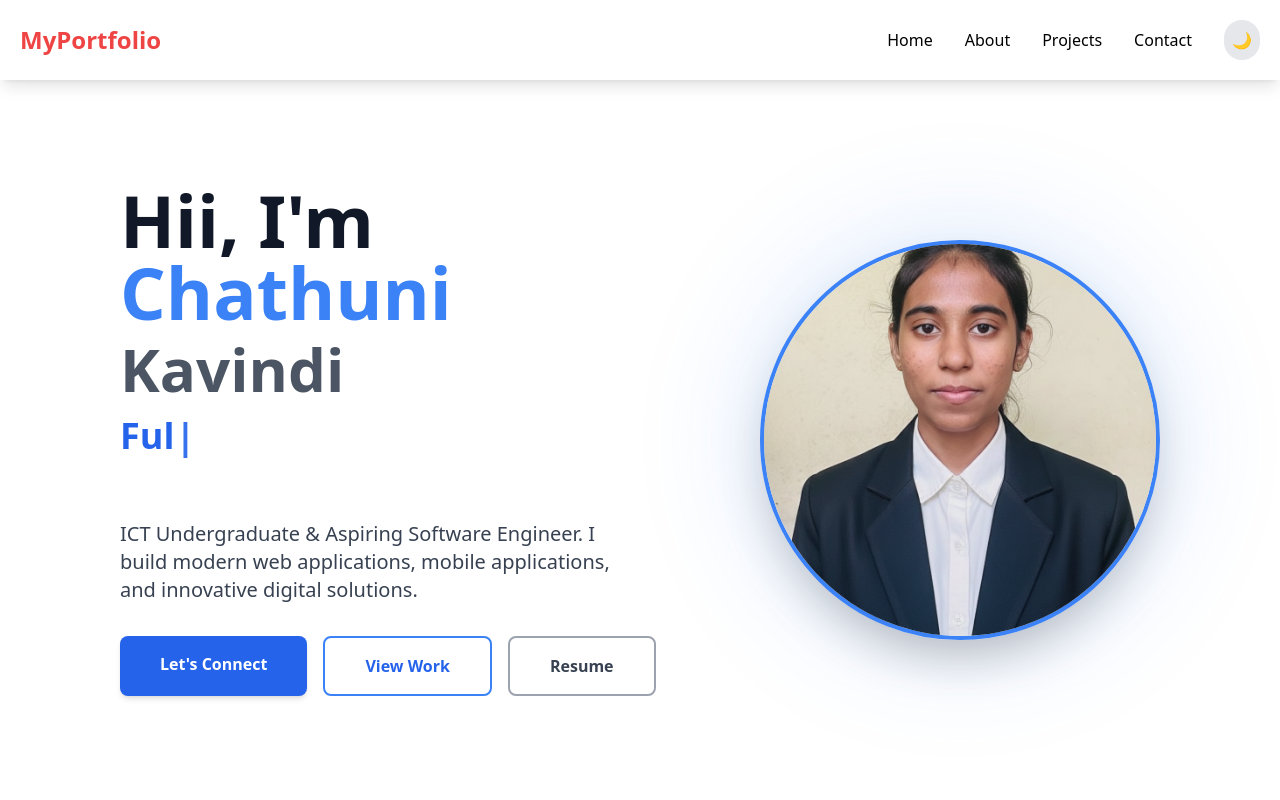
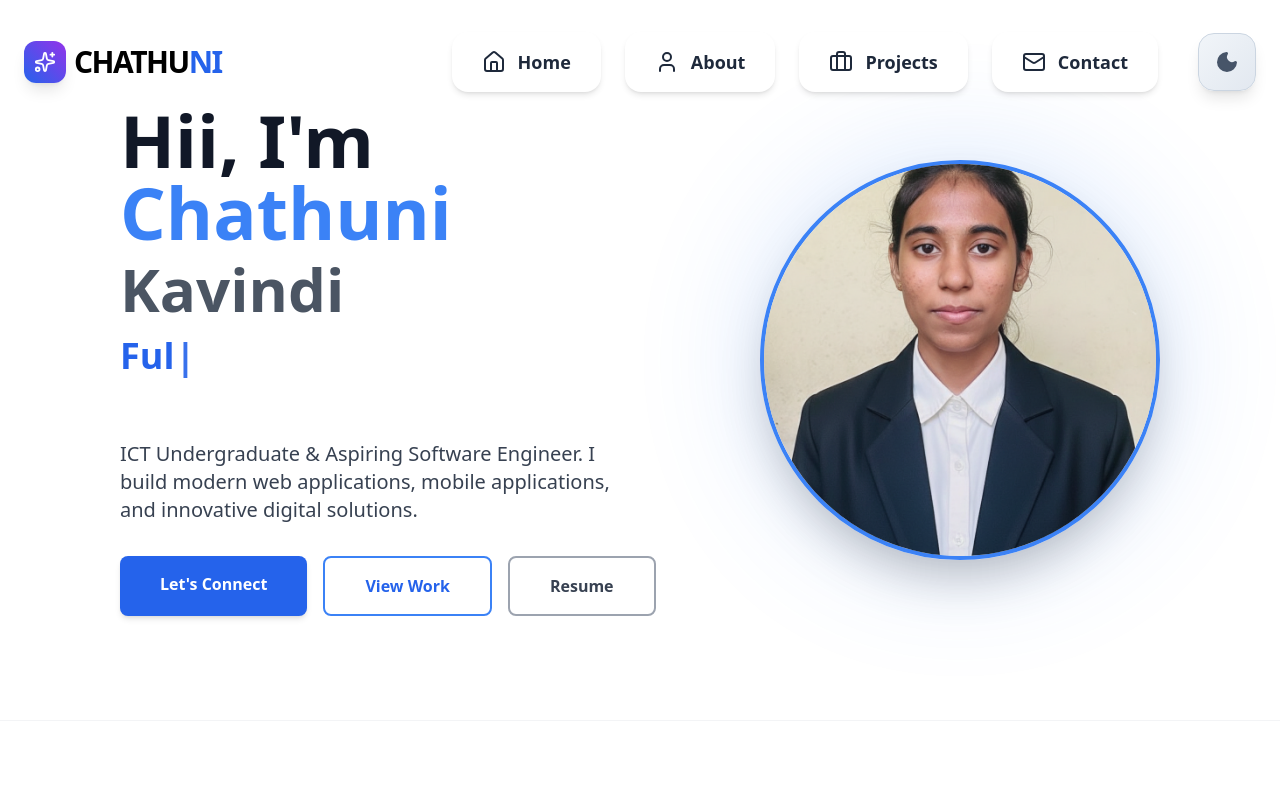
Before and after one commit to chathuni-kavindi/my-portfollio, a React (Create React App) app in the folder my-portfolio/: page / in a window 1280 px wide. Shown: the top 800 px of the page. Built offline with nearby package versions, Linux system fonts and the light colour scheme.

Commit message:
design navbar

```diff
--- a/my-portfolio/package.json
+++ b/my-portfolio/package.json
@@ -7,6 +7,7 @@
     "@testing-library/jest-dom": "^6.9.1",
     "@testing-library/react": "^16.3.1",
     "@testing-library/user-event": "^13.5.0",
+    "framer-motion": "^12.35.0",
     "lucide-react": "^0.575.0",
     "react": "^19.2.3",
     "react-dom": "^19.2.3",
--- a/my-portfolio/src/components/Navbar.js
+++ b/my-portfolio/src/components/Navbar.js
@@ -1,68 +1,129 @@
-import React, { useState } from 'react';
+import React, { useState, useEffect } from 'react';
 import { HashLink as Link } from 'react-router-hash-link';
-import { FaBars, FaTimes } from 'react-icons/fa'; // Hamburger icons සඳහා
+import { motion, AnimatePresence } from 'framer-motion';
+import { Home, User, Briefcase, Mail, Moon, Sun, Menu, X, Sparkles } from 'lucide-react';
 
 const Navbar = ({ darkMode, setDarkMode }) => {
-  const [isOpen, setIsOpen] = useState(false); // Mobile menu එක open/close කිරීමට
+  const [isOpen, setIsOpen] = useState(false);
+  const [scrolled, setScrolled] = useState(false);
+
+  useEffect(() => {
+    const handleScroll = () => setScrolled(window.scrollY > 20);
+    window.addEventListener('scroll', handleScroll);
+    return () => window.removeEventListener('scroll', handleScroll);
+  }, []);
 
   const toggleMenu = () => setIsOpen(!isOpen);
-
-  // Link එකක් click කළාම mobile menu එක auto close වෙන්න
   const closeMenu = () => setIsOpen(false);
 
+  const navLinks = [
+    {
+      name: 'Home', to: '/#home', icon: <Home size={24} />, // Icon size increased to 24
+      color: 'hover:bg-blue-600',
+      animation: { scale: [1, 1.1, 1], transition: { repeat: Infinity, duration: 2 } }
+    },
+    {
+      name: 'About', to: '/#about', icon: <User size={24} />,
+      color: 'hover:bg-purple-600',
+      animation: { rotate: [0, -10, 10, 0] }
+    },
+    {
+      name: 'Projects', to: '/#projects', icon: <Briefcase size={24} />,
+      color: 'hover:bg-emerald-600',
+      animation: { y: -5 }
+    },
+    {
+      name: 'Contact', to: '/#contact', icon: <Mail size={24} />,
+      color: 'hover:bg-orange-600',
+      animation: { scaleX: 1.1, scaleY: 0.9 }
+    },
+  ];
+
   return (
-    <nav className={`p-5 sticky top-0 z-[100] shadow-lg transition-colors duration-300 ${
-      darkMode ? 'bg-gray-800 text-white' : 'bg-white text-black'
+    <nav className={`fixed top-0 w-full z-[100] transition-all duration-500 ${
+      scrolled ? 'py-4 bg-white/90 dark:bg-[#030712]/95 backdrop-blur-md shadow-2xl' : 'py-8 bg-transparent'
     }`}>
-      <div className="max-w-7xl mx-auto flex justify-between items-center">
+      <div className="max-w-7xl mx-auto px-6 flex justify-between items-center">
 
-        {/* Logo */}
-        <h1 className="text-2xl font-bold text-red-500">MyPortfolio</h1>
+        {/* Logo Section (කලින් විදිහටමයි) */}
+        <motion.div whileHover={{ scale: 1.05 }} className="flex items-center gap-2 group cursor-pointer">
+          <div className="bg-gradient-to-tr from-blue-600 to-purple-600 p-2.5 rounded-xl shadow-lg text-white">
+            <Sparkles size={22} />
+          </div>
+          <h1 className="text-3xl font-black tracking-tighter dark:text-white uppercase">
+            CHATHU<span className="text-blue-600">NI</span>
+          </h1>
+        </motion.div>
 
-        {/* Desktop Navigation Links (Large screen වලදී පමණක් පෙනේ) */}
-        <div className="hidden md:flex space-x-8 items-center font-medium">
-          <Link smooth to="/#home" className="hover:text-red-500 transition">Home</Link>
-          <Link smooth to="/#about" className="hover:text-red-500 transition">About</Link>
-          <Link smooth to="/#projects" className="hover:text-red-500 transition">Projects</Link>
-          <Link smooth to="/#contact" className="hover:text-red-500 transition">Contact</Link>
+        {/* Desktop Menu */}
+        <div className="hidden md:flex items-center gap-6">
+          {navLinks.map((link) => (
+            <Link key={link.name} smooth to={link.to}>
+              <motion.div
+                whileHover={link.animation}
+                whileTap={{ scale: 0.9 }}
+                className={`group flex items-center gap-3 px-7 py-3.5 rounded-2xl font-black text-lg transition-all duration-300
+                  ${link.color} hover:text-white text-slate-800 dark:text-slate-100
+                  bg-white dark:bg-slate-800 shadow-md
+                  border-2 border-transparent hover:border-yellow-400 hover:shadow-[0_0_20px_rgba(250,204,21,0.6)]`} // Gold Glow Border
+              >
+                <span className="group-hover:text-white transition-colors">
+                  {link.icon}
+                </span>
+                {link.name}
+              </motion.div>
+            </Link>
+          ))}
 
-          {/* Dark Mode Toggle - Desktop */}
-          <button
+          {/* Dark Mode Toggle (කලින් විදිහටමයි) */}
+          <motion.button
+            whileTap={{ scale: 0.8, rotate: 90 }}
             onClick={() => setDarkMode(!darkMode)}
-            className={`p-2 rounded-full transition ${
-              darkMode ? 'bg-yellow-400 text-black' : 'bg-gray-200'
-            }`}
+            className="ml-4 p-4 rounded-2xl bg-gradient-to-br from-slate-100 to-slate-200 dark:from-slate-800 dark:to-slate-900 text-slate-600 dark:text-yellow-400 border border-slate-300 dark:border-slate-700 shadow-lg"
           >
-            {darkMode ? '☀️' : '🌙'}
-          </button>
+            {darkMode ? <Sun size={24} fill="currentColor" /> : <Moon size={24} fill="currentColor" />}
+          </motion.button>
         </div>
 
-        {/* Mobile Buttons (Hamburger + Dark Mode - Mobile වලදී පමණක් පෙනේ) */}
-        <div className="flex md:hidden items-center space-x-4">
+        {/* Mobile Buttons */}
+        <div className="flex md:hidden items-center gap-3">
+           <button
+            onClick={() => setDarkMode(!darkMode)}
+            className="p-3 rounded-xl bg-slate-100 dark:bg-slate-800 text-slate-600 dark:text-yellow-400"
+          >
+            {darkMode ? <Sun size={22} /> : <Moon size={22} />}
+          </button>
           <button
-            onClick={() => setDarkMode(!darkMode)}
-            className={`p-2 rounded-full ${darkMode ? 'bg-yellow-400 text-black' : 'bg-gray-200'}`}
+            onClick={toggleMenu}
+            className="p-3 text-slate-800 dark:text-white bg-slate-100 dark:bg-slate-800 rounded-xl"
           >
-            {darkMode ? '☀️' : '🌙'}
-          </button>
-
-          <button onClick={toggleMenu} className="text-2xl focus:outline-none">
-            {isOpen ? <FaTimes /> : <FaBars />}
+            {isOpen ? <X size={28} /> : <Menu size={28} />}
           </button>
         </div>
       </div>
 
-      {/* Mobile Menu (isOpen true වූ විට පමණක් පෙනේ) */}
-      <div className={`md:hidden absolute left-0 w-full transition-all duration-300 ease-in-out ${
-        isOpen ? 'top-[70px] opacity-100' : 'top-[-400px] opacity-0'
-      } ${darkMode ? 'bg-gray-800' : 'bg-white'} shadow-xl`}>
-        <div className="flex flex-col items-center py-6 space-y-4 font-semibold">
-          <Link smooth to="/#home" onClick={closeMenu} className="hover:text-red-500">Home</Link>
-          <Link smooth to="/#about" onClick={closeMenu} className="hover:text-red-500">About</Link>
-          <Link smooth to="/#projects" onClick={closeMenu} className="hover:text-red-500">Projects</Link>
-          <Link smooth to="/#contact" onClick={closeMenu} className="hover:text-red-500">Contact</Link>
-        </div>
-      </div>
+      {/* Mobile Menu Overlay */}
+      <AnimatePresence>
+        {isOpen && (
+          <motion.div
+            initial={{ opacity: 0, y: -20 }}
+            animate={{ opacity: 1, y: 0 }}
+            exit={{ opacity: 0, y: -20 }}
+            className="md:hidden absolute top-full left-0 w-full bg-white dark:bg-[#030712] shadow-2xl border-t-2 border-yellow-400 p-6"
+          >
+            <div className="grid grid-cols-1 gap-4">
+              {navLinks.map((link) => (
+                <Link key={link.name} smooth to={link.to} onClick={closeMenu}>
+                  <div className="flex items-center gap-6 p-5 rounded-3xl border-2 border-transparent active:border-yellow-400 bg-slate-50 dark:bg-slate-900 text-slate-800 dark:text-white">
+                    <span className="text-blue-600">{link.icon}</span>
+                    <span className="font-black text-xl">{link.name}</span>
+                  </div>
+                </Link>
+              ))}
+            </div>
+          </motion.div>
+        )}
+      </AnimatePresence>
     </nav>
   );
 };
```
Also changed, not shown: 1 other file (tests, documents, lock files or other folders).
